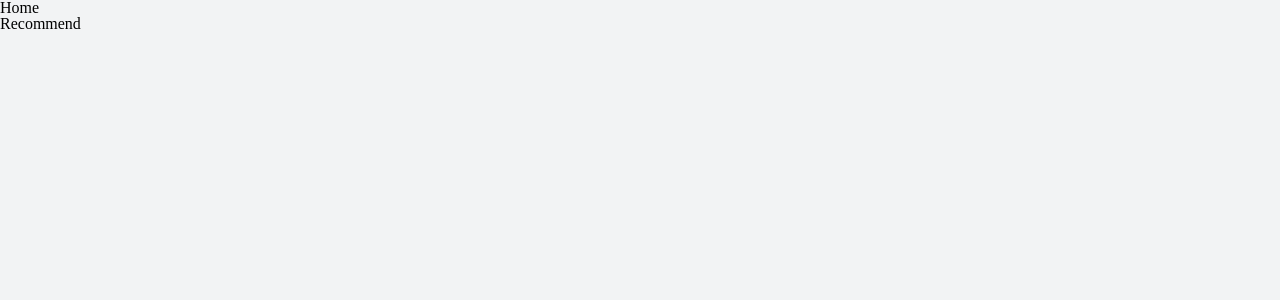
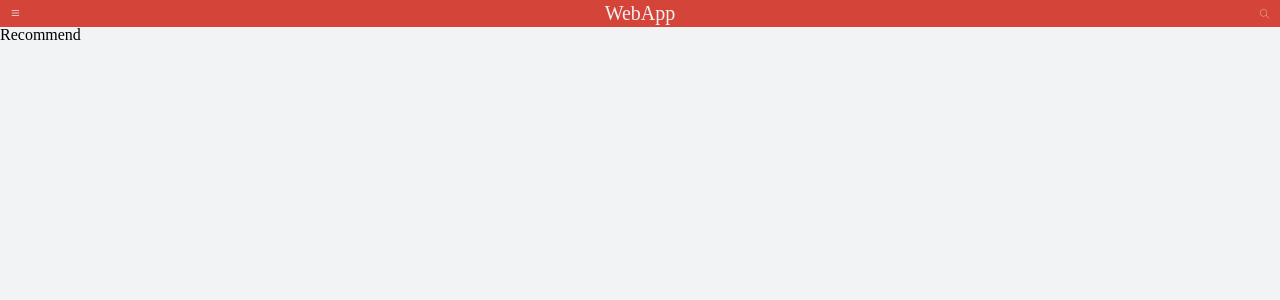
Before and after one commit to LemonSea/CloudMusic_WebApp, a React (Create React App) app: page /#/recommend in a window 1280 px wide. Shown: the top 300 px of the page. Built offline with nearby package versions, Linux system fonts and the light colour scheme.

Commit message:
使用rem

```diff
--- a/package.json
+++ b/package.json
@@ -3,6 +3,7 @@
   "version": "0.1.0",
   "private": true,
   "dependencies": {
+    "lib-flexible": "^0.3.2",
     "react": "^16.9.0",
     "react-dom": "^16.9.0",
     "react-router": "^5.0.1",
--- a/src/application/Home/index.js
+++ b/src/application/Home/index.js
@@ -1,15 +1,21 @@
+//src/appliction/Home/index.js
 import React from 'react';
-import { renderRoutes } from 'react-router-config'
+import { renderRoutes } from "react-router-config";
+import { Top } from './style';
 
 function Home(props) {
-    const { route } = props;
+  const { route } = props;
 
-    return (
-        <div>
-            <div>Home</div>
-            {renderRoutes(route.routes)}
-        </div>
-    )
+  return (
+    <div>
+      <Top>
+        <span className="iconfont menu">&#xe65c;</span>
+        <span className="title">WebApp</span>
+        <span className="iconfont search">&#xe62b;</span>
+      </Top>
+      { renderRoutes(route.routes) }
+    </div>
+  )
 }
 
 export default React.memo(Home);
--- /dev/null
+++ b/src/application/Home/style.js
@@ -0,0 +1,18 @@
+import styled from 'styled-components';
+import style from '../../assets/global-style';
+
+export const Top = styled.div`
+  display: flex;
+  flex-direction: row;
+  justify-content: space-between;
+  padding: 5px 10px;
+  background: ${style["theme-color"]};
+  &>span {
+    line-height: 1.066667rem;
+    color: #f1f1f1;
+    font-size: 20px;
+    &.iconfont {
+      font-size: .666667rem;
+    }
+  }
+`
--- /dev/null
+++ b/src/assets/global-style.js
@@ -0,0 +1,45 @@
+// 这里定义的全局的通用属性
+
+// 扩大可点击区域
+const extendClick = () => {
+    return`
+        position: relative;
+        &:before {
+            content: '';
+            position: absolute;
+            top: -.266667rem;
+            bottom: -.266667rem;
+            left: -.266667rem;
+            right: -.266667rem;
+        }
+    `
+}
+
+// 一行文字溢出部分用 …… 代替
+const noWrap = () => {
+    return`
+        text-overflow: ellipsis;
+        overflow: hidden;
+        white-space: nowrap;
+    `
+}
+
+export default {
+    'theme-color': '#d44439',  // 主题颜色——网易云红
+    'theme-color-shadow': 'rgba(212, 68, 57, .5)',  // 主题颜色——暗色
+    'font-color-light': '#f1f1f1',  // 字体颜色——高亮灰白色
+    'font-color-desc': '#2E3030',  // 字体颜色——黑灰色
+    'font-color-desc-v2': '#bba8a8',  // 字体颜色——带红色的深灰色
+    // px
+    'font-size-ss': '10px',  // 字体大小——极小
+    'font-size-s': '12px',  // 字体大小——小
+    'font-size-m': '14px',  // 字体大小——正常
+    'font-size-l': '16px',  // 字体大小——大
+    'font-size-ll': '18px',  // 字体大小——极大
+    'border-color': '#e4e4e4',  // 边框颜色——白灰色
+    'background-color': '#f2f3f4',  // 背景颜色——银灰色
+    'background-color-shadow': 'rgba(0, 0, 0, 0.3)',  // 背景颜色——深灰黑色
+    'hightlight-background-color': '#fff',  // 背景颜色——白色
+    extendClick,
+    noWrap
+}
--- a/src/index.js
+++ b/src/index.js
@@ -2,6 +2,7 @@ import React from 'react';
 import ReactDOM from 'react-dom';
 import App from './App';
 import * as serviceWorker from './serviceWorker';
+import 'lib-flexible'
 
 ReactDOM.render(<App />, document.getElementById('root'));
 
```
Also changed, not shown: src/application/Home/.css (added), 1 other file (tests, documents, lock files or other folders).
